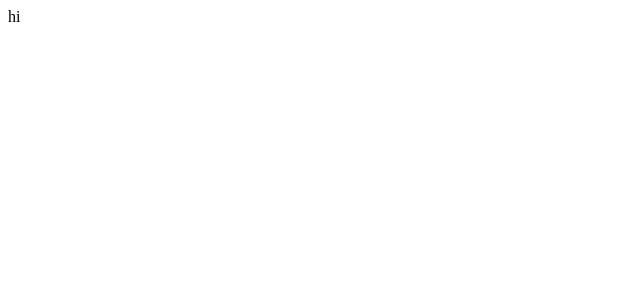
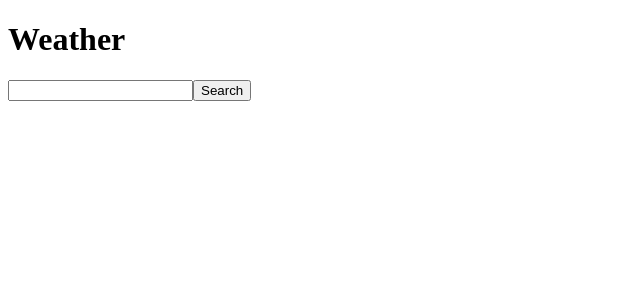
Before and after one commit to jsidd06/Sandwich-Project, a React (Create React App) app in the folder frontend/: page / in a window 1280 px wide. Shown: the top 300 px of the page, without its empty margins (0-640 px from the left). Built offline with nearby package versions, Linux system fonts and the light colour scheme.

Commit message:
weather app with api

```diff
--- a/frontend/src/App.js
+++ b/frontend/src/App.js
@@ -6,6 +6,7 @@ function App() {
     <BrowserRouter>
         <Routes>
             <Route path="/" element={<Main />} />
+            <Route path="/weather" element={<Main />} />
             </Routes>
     </BrowserRouter>
   )
--- a/frontend/src/Components/Main/Main.js
+++ b/frontend/src/Components/Main/Main.js
@@ -1,8 +1,9 @@
 import React from 'react'
+import WeatherCardScreen from '../../views/WeatherCardScreen/WeatherCardScreen'
 
 function Main() {
   return (
-    <div>hi</div>
+    <div><WeatherCardScreen /></div>
   )
 }
 
--- a/frontend/src/views/WeatherCardScreen/WeatherCardScreen.js
+++ b/frontend/src/views/WeatherCardScreen/WeatherCardScreen.js
@@ -1,9 +1,36 @@
-import React from 'react'
-
+import React, { useState } from 'react'
+import axios from 'axios'
+import {Container,Row,Col,Input,Button} from 'reactstrap'
 function WeatherCardScreen() {
-
+    const [weather,setWeather] = useState({})
+    const [city,setCity] = useState('')
+    const weatherCall = () => {
+        axios
+          .get(
+            `http://api.openweathermap.org/data/2.5/weather?q=${city}&appid=c85ce601f31f707c153537eac865348f&units=metric`
+          )
+          .then((response) => {
+            console.log(response.data);
+            setWeather(response.data);
+          })
+          .catch((error) => {
+            console.log(error);
+          });
+    }
   return (
-    <div>hi</div>
+      <Container>
+          <h1>Weather</h1>
+          <Input onChange={(e) => setCity(e.target.value)} />
+          <Button onClick={weatherCall}>Search</Button>
+          {weather.main && (
+                <Row>
+                    <Col>
+                        <h2>{weather.name}</h2>
+                        <h3>{weather.main.temp}</h3>
+                    </Col>
+                </Row>
+          )}
+      </Container>
   )
 }
 
```
Also changed, not shown: frontend/public/index.html (+0 -23 lines).
